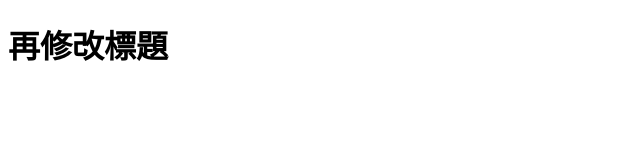
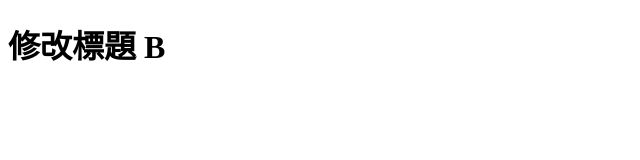
Before and after one commit to TW-RF54732/Test1, a plain HTML site: page index.html in a window 1280 px wide. Shown: the whole page, without its empty margins (0-640 px from the left). Drawn offline with Linux system fonts and the light colour scheme.

Commit message:
修改 h1 文字，增加 B 資訊

```diff
--- a/index.html
+++ b/index.html
@@ -6,6 +6,6 @@
     <title>再再次修改 title</title>
 </head>
 <body>
-    <h1>再修改標題</h1>
+    <h1>修改標題 B</h1>
 </body>
 </html>
```
